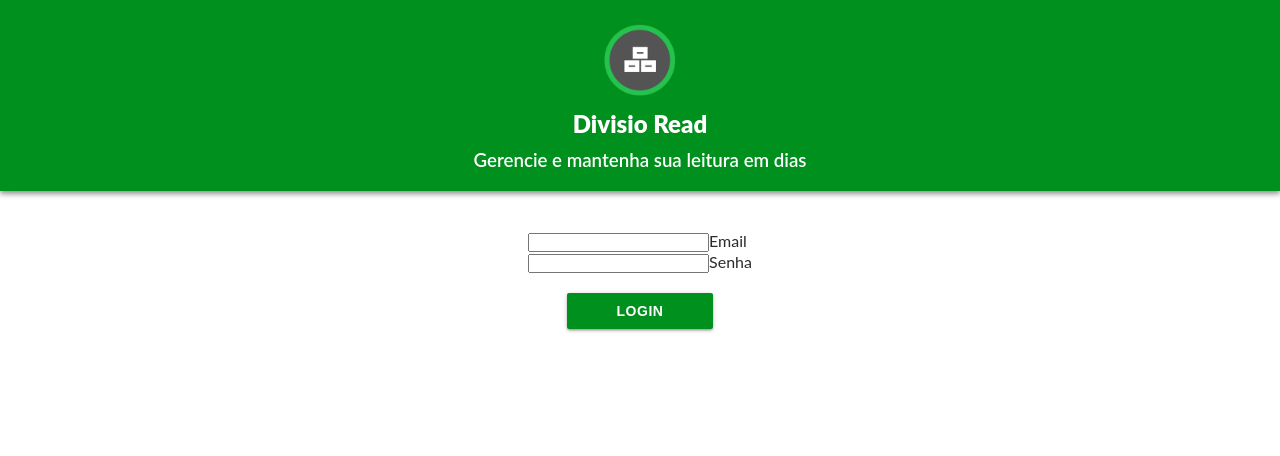
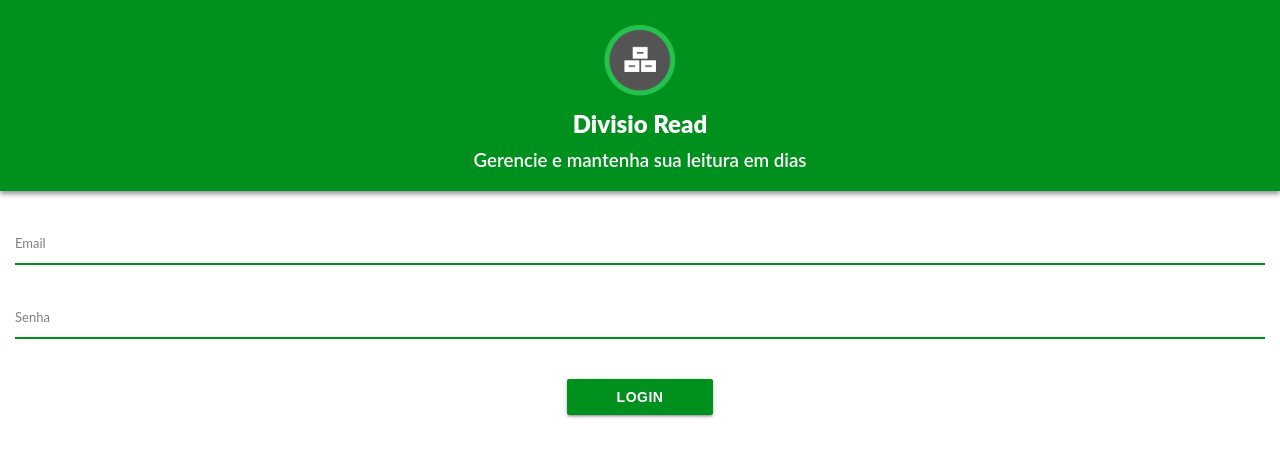
Before and after one commit to jeffersondesouza/divisio-read, a React app in the folder divisio-read-webapp/: page / in a window 1280 px wide. Shown: the top 456 px of the page. Built offline with nearby package versions, Linux system fonts and the light colour scheme.

Commit message:
sty: logon page ok

```diff
--- a/divisio-read-webapp/src/components/forms/LoginForm/LoginForm.js
+++ b/divisio-read-webapp/src/components/forms/LoginForm/LoginForm.js
@@ -1,5 +1,8 @@
 import React, { Component } from 'react';
 import PropTypes from 'prop-types';
+
+import './styles/login-form.scss';
+
 import Input from '../../ui/Input';
 
 class LoginForm extends Component {
@@ -11,11 +14,11 @@ class LoginForm extends Component {
 
     render() {
         return (
-            <form onSubmit={this.handleLogin}>
-                <div className="form-group">
+            <form className="login-form" onSubmit={this.handleLogin}>
+                <div className="login-form__form-group">
                     <Input label="Email" />
                 </div>
-                <div className="form-group">
+                <div className="login-form__form-group">
                     <Input label="Senha" type="password" />
                 </div>
                 <div className="form-actions">
--- /dev/null
+++ b/divisio-read-webapp/src/components/forms/LoginForm/styles/login-form.scss
@@ -0,0 +1,5 @@
+.login-form {
+  &__form-group {
+    margin-bottom: 4rem;
+  }
+}
--- a/divisio-read-webapp/src/components/ui/Input/index.js
+++ b/divisio-read-webapp/src/components/ui/Input/index.js
@@ -1,14 +1,16 @@
 import React from 'react';
+import './styles/input.scss';
 
 const Input = ({ label, value, type, onChange }) => (
-  <div className="input">
-    <label>
+  <div className="input-group">
+    <label className="input-group__wrapper">
       <input
+        className="input-group__input"
+        type={type || 'text'}
         value={value}
         onChange={e => onChange(e.target.value)}
-        className="input__inpit" type={type || 'text'}
       />
-      <span className="input__label">{label}</span>
+      <span className="input-group__label">{label}</span>
     </label>
   </div>
 );
--- /dev/null
+++ b/divisio-read-webapp/src/components/ui/Input/styles/input.scss
@@ -0,0 +1,30 @@
+@import'../../../../style/sass/abstracts/variables';
+.input-group {
+  padding: 0 1.5rem;
+  &__wrapper {
+    position: relative;
+  }
+  &__input {
+    outline: 0;
+    font-size: 1.6rem;
+    padding: .7rem;
+    border: none;
+    border-bottom: 2px solid $primary-color-dark;
+    transition: all .3s;
+    width: calc(100%);
+  }
+  &__label {
+    position: absolute;
+    font-size: 1.3rem;
+    color: $secondary-color-light;
+    top: 0;
+    left: 0;
+    transition: all .5s;
+  }
+  &__input:focus {
+    border-bottom: 3.5px solid $primary-color;
+  }
+  &__input:focus+&__label {
+    top: -20px;
+  }
+}
--- a/divisio-read-webapp/src/containers/pages/styles/login-page.scss
+++ b/divisio-read-webapp/src/containers/pages/styles/login-page.scss
@@ -1,5 +1,6 @@
 @import '../../../style/sass/abstracts/variables';
 .login-page {
+  flex: 1;
   &__header {
     background-color: $primary-color-dark;
     display: flex;
@@ -8,7 +9,6 @@
     padding: 2rem 1.5rem;
     margin-bottom: 2rem;
     box-shadow: 0px 3px 5px rgba($secondary-color-dark, .5);
-
   }
   &__logo-fig {
     width: 8rem;
@@ -32,8 +32,6 @@
     text-align: center;
   }
   &__login-wrapper {
-    display: flex;
-    justify-content: center;
-    padding: 2rem;
+    margin-top: 4rem;
   }
 }
--- a/divisio-read-webapp/src/style/sass/components/buttons.scss
+++ b/divisio-read-webapp/src/style/sass/components/buttons.scss
@@ -1,6 +1,5 @@
 .btn {
   background-color: $primary-color-dark;
-  box-shadow: 0 2px 2px 0 rgba($black, 0.14), 0 3px 1px -2px rgba($black, 0.12), 0 1px 5px 0 rgba($black, 0.2);
   border: none;
   border-radius: 2px;
   color: $white;
@@ -17,4 +16,10 @@
   transition: background-color .2s ease-out;
   text-decoration: none;
   text-align: center;
+  box-shadow: 0 2px 2px 0 rgba($black, 0.14),
+      0 3px 1px -2px rgba($black, 0.12),
+      0 1px 5px 0 rgba($black, 0.2);
+  &:hover{
+    background-color: $primary-color;
+  }
 }
--- a/divisio-read-webapp/src/style/sass/components/forms.scss
+++ b/divisio-read-webapp/src/style/sass/components/forms.scss
@@ -1,3 +1,7 @@
+.form-group {
+  margin-bottom: 2rem;
+}
+
 .form-actions {
   margin-top: 2rem;
   display: flex;
```
Also changed, not shown: divisio-read-webapp/src/components/forms/LoginForm/LoginForm.scss (deleted).
